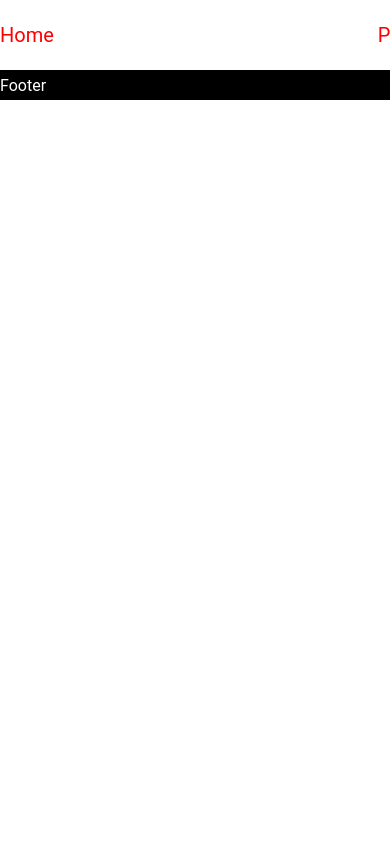
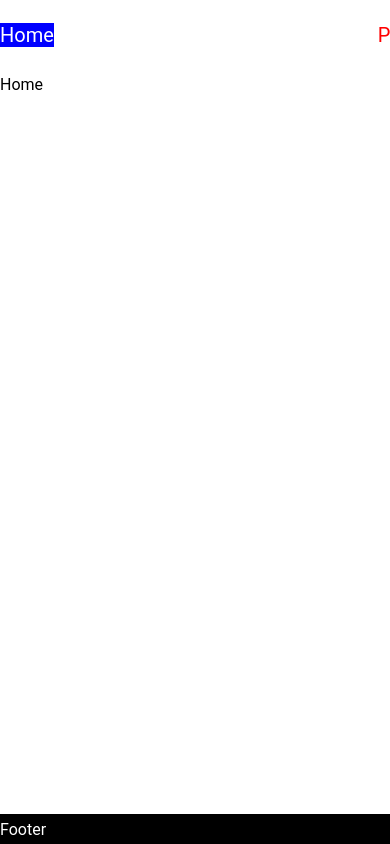
Before and after one commit to Joeu/todo-album-app, a React (Create React App) app: page / in a window 390 px wide. Built offline with nearby package versions, Linux system fonts and the light colour scheme.

Commit message:
Adding support for media queries

```diff
--- a/src/App.js
+++ b/src/App.js
@@ -1,26 +1,13 @@
-import React, { Suspense } from 'react';
-import { BrowserRouter as Router, Route, Switch } from 'react-router-dom';
+import React from 'react';
+import { BrowserRouter as Router } from 'react-router-dom';
 import routes from './routes';
-import { Header, Footer, Loading } from './components';
-import styled from 'styled-components';
-
-const Main = styled.main`
-  margin-top: 7rem;
-`;
+import { Header, Main, Footer } from './components';
 
 function App() {
   return (
     <Router>
       <Header routes={routes} />
-      <Main>
-        <Switch>
-          <Suspense fallback={<Loading />}>
-            {routes.map((route) => (
-              <Route key={route.path} {...route} />
-            ))}
-          </Suspense>
-        </Switch>
-      </Main>
+      <Main routes={routes} />
       <Footer />
     </Router>
   );
--- a/src/components/header.js
+++ b/src/components/header.js
@@ -38,7 +38,11 @@ const Header = ({ routes }) => {
     <StyledHeader>
       {/* TODO: Logo Logo */}
       {routes.map((route) => (
-        <StyledLink activeStyle={activeStyle} to={route.path}>
+        <StyledLink
+          activeStyle={activeStyle}
+          to={route.path}
+          exact={route.exact}
+        >
           {route.name}
         </StyledLink>
       ))}
--- a/src/components/index.js
+++ b/src/components/index.js
@@ -1,4 +1,5 @@
 export { default as Header } from '../components/header';
+export { default as Main } from '../components/main';
 export { default as Footer } from '../components/footer';
 export { default as Loading } from '../components/loading';
 export { default as Error } from '../components/error';
--- /dev/null
+++ b/src/components/main.js
@@ -0,0 +1,24 @@
+import React, { Suspense } from 'react';
+import { Route, Switch } from 'react-router-dom';
+import Loading from './loading';
+import styled from 'styled-components';
+
+const StyledMain = styled.main`
+  margin-top: 7rem;
+`;
+
+function Main({ routes }) {
+  return (
+    <StyledMain>
+      <Switch>
+        <Suspense fallback={<Loading />}>
+          {routes.map((route) => (
+            <Route key={route.path} {...route} />
+          ))}
+        </Suspense>
+      </Switch>
+    </StyledMain>
+  );
+}
+
+export default Main;
--- a/src/pages/albums.js
+++ b/src/pages/albums.js
@@ -1,6 +1,6 @@
 import React from 'react';
 import styled from 'styled-components';
-import { useFetch } from '../customHooks/useFetch';
+import { useFetch } from '../hooks/useFetch';
 import { Loading, Error } from '../components';
 
 const StyledSection = styled.section``;
--- a/src/pages/posts.js
+++ b/src/pages/posts.js
@@ -1,6 +1,6 @@
 import React from 'react';
 import styled from 'styled-components';
-import { useFetch } from '../customHooks/useFetch';
+import { useFetch } from '../hooks/useFetch';
 import { Loading, Error } from '../components';
 
 const StyledSection = styled.section``;
--- a/src/pages/todos.js
+++ b/src/pages/todos.js
@@ -1,6 +1,6 @@
 import React from 'react';
 import styled from 'styled-components';
-import { useFetch } from '../customHooks/useFetch';
+import { useFetch } from '../hooks/useFetch';
 import { Loading, Error } from '../components';
 
 const StyledSection = styled.section``;
--- a/src/routes.js
+++ b/src/routes.js
@@ -8,7 +8,7 @@ const Todos = lazy(() => import('./pages/todos'));
 const routes = [
   {
     name: 'Home',
-    path: '/home',
+    path: '/',
     component: Home,
     exact: true,
   },
```
Also changed, not shown: src/styles/mediaQueries.js (added, +18 -0 lines), src/hooks/useFetch.js (renamed from src/customHooks/useFetch.js), src/styles/colors.js (added).
